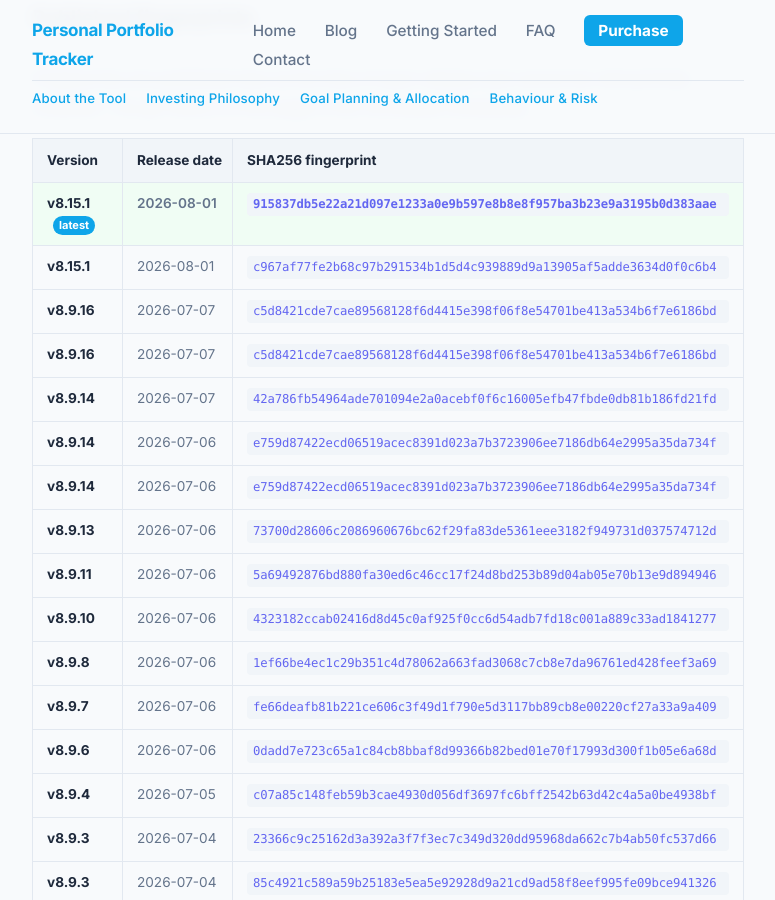
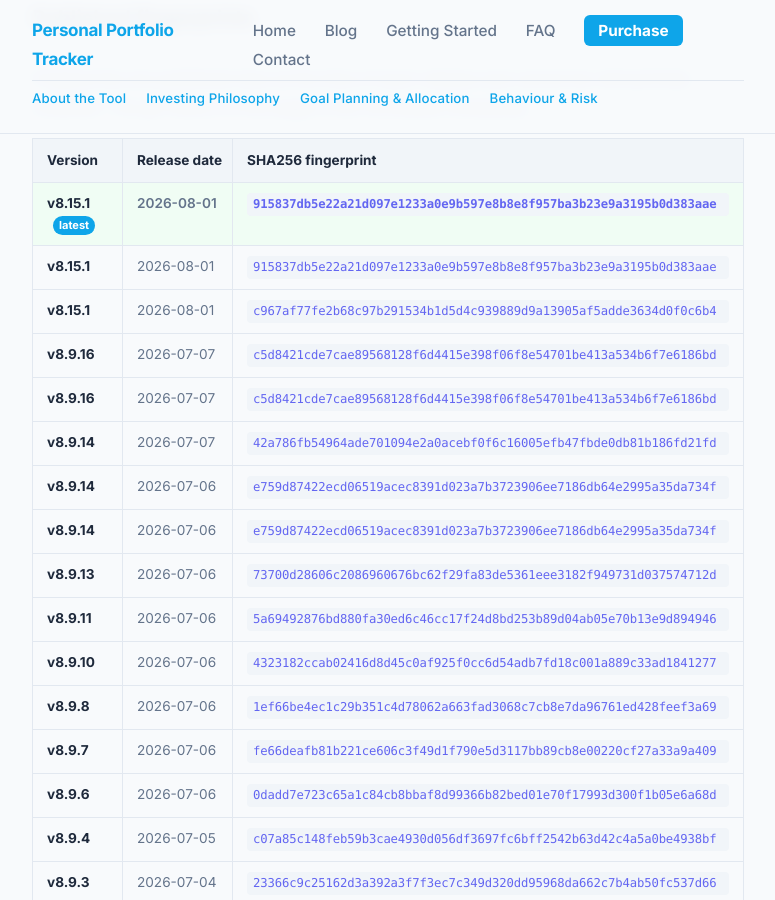
Before and after one commit to srikrishna2024/portfolio-tracker-blog, a Jekyll site: the page built from release-fingerprints/index.html, in a window 1280 px wide and 900 px high, scrolled down 1041 px. Shown: the whole window, without its empty margins (252-1027 px from the left). Built offline with Jekyll 4.4.1, drawn with Linux system fonts in a browser that asks for light colours.

Commit message:
release: add v8.15.1 fingerprint

```diff
--- a/release-fingerprints/index.html
+++ b/release-fingerprints/index.html
@@ -41,6 +41,11 @@
       <tbody>
         <tr class="fp-current">
           <td><strong>v8.15.1</strong> <span class="fp-badge">latest</span></td>
+          <td>2026-08-01</td>
+          <td><code class="fp-code">915837db5e22a21d097e1233a0e9b597e8b8e8f957ba3b23e9a3195b0d383aae</code></td>
+        </tr>
+        <tr>
+          <td><strong>v8.15.1</strong></td>
           <td>2026-08-01</td>
           <td><code class="fp-code">915837db5e22a21d097e1233a0e9b597e8b8e8f957ba3b23e9a3195b0d383aae</code></td>
         </tr>
```
